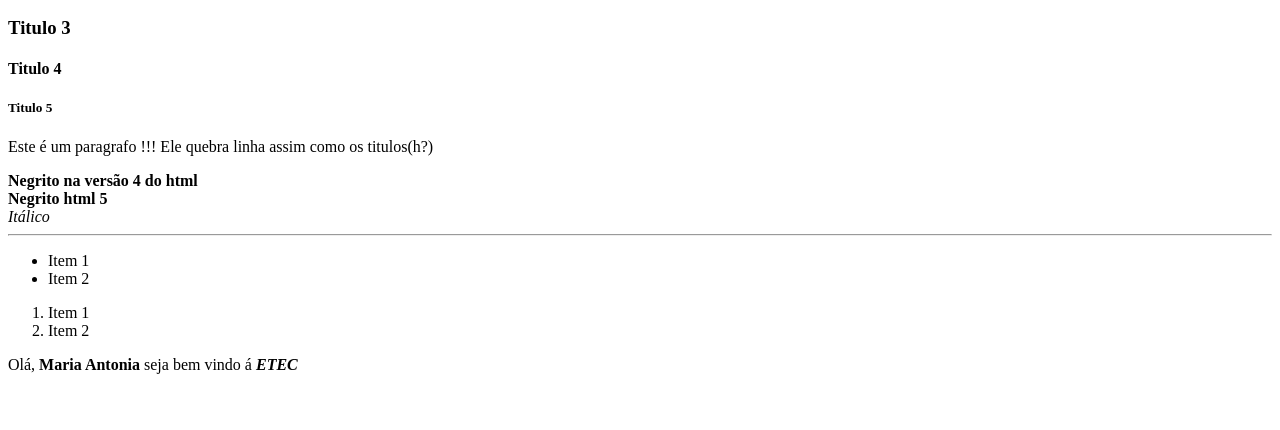
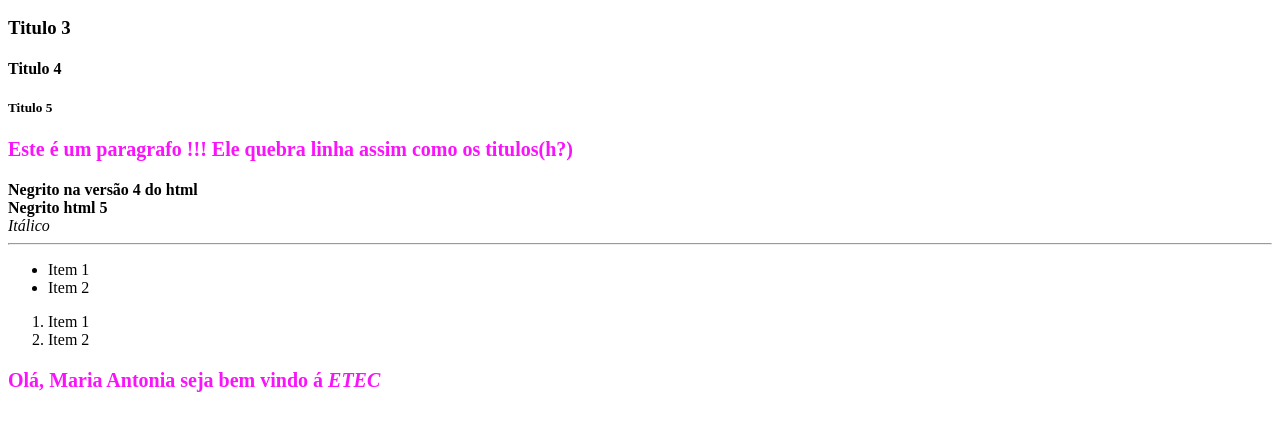
Before and after one commit to mariavieira13/aulasPWI, a plain HTML site: page aula20022020/index.HTML in a window 1280 px wide. Shown: the part 110-540 px from the top of the page. Drawn offline with Linux system fonts and the light colour scheme.

Commit message:
adicionado CSS

```diff
--- a/aula20022020/index.HTML
+++ b/aula20022020/index.HTML
@@ -2,6 +2,15 @@
 <html>
     <head>
         <title>minha primeira página! </title>
+
+        <style>
+           p{
+                 color:#fa12fa;
+                 font-size: 15pt;
+                 font-weight: bold;
+
+           }
+           </style>
     </head>
     <body>
         <h1>Titulo</h1>
```
